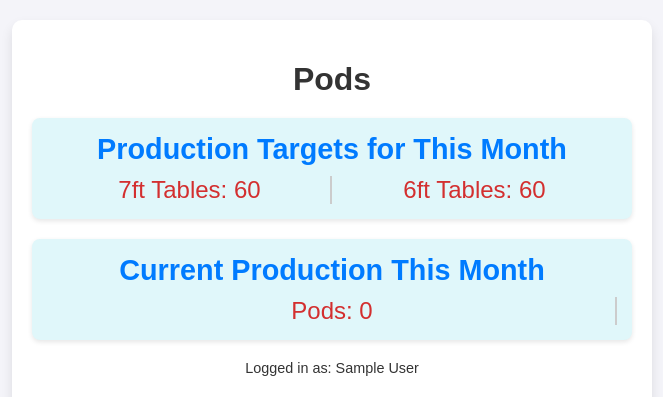
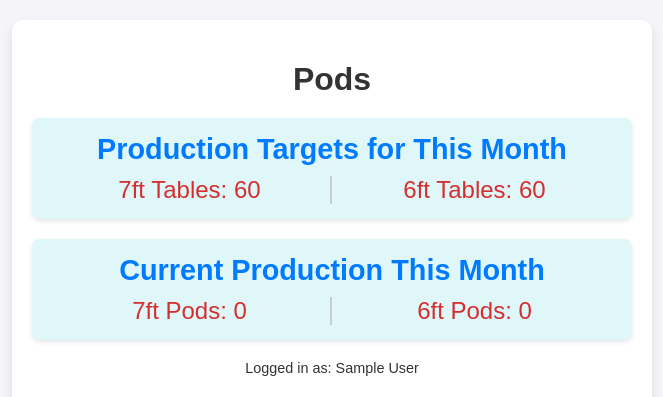
Before and after one commit to Bitcade1/Pooltracker, a Flask app: page /pods in a window 1280 px wide. Shown: the top 397 px of the page, without its empty margins (308-971 px from the left). Run offline with Flask 3, Linux system fonts and the light colour scheme; the visitor is signed in with stand-in values (Sample User, id 1); data that the repository does not hold is empty.

Commit message:
Update pods.html

```diff
--- a/templates/pods.html
+++ b/templates/pods.html
@@ -130,11 +130,12 @@
       </div>
     </div>
 
-    <!-- Current Production Section -->
+    <!-- Current Production Section (separated into 7ft and 6ft) -->
     <div class="production-targets">
       <div class="prod-title">Current Production This Month</div>
       <div class="prod-values">
-        <span>Pods: {{ pods_this_month }}</span>
+        <span>7ft Pods: {{ current_production_pods_7ft }}</span>
+        <span>6ft Pods: {{ current_production_pods_6ft }}</span>
       </div>
     </div>
 
```
